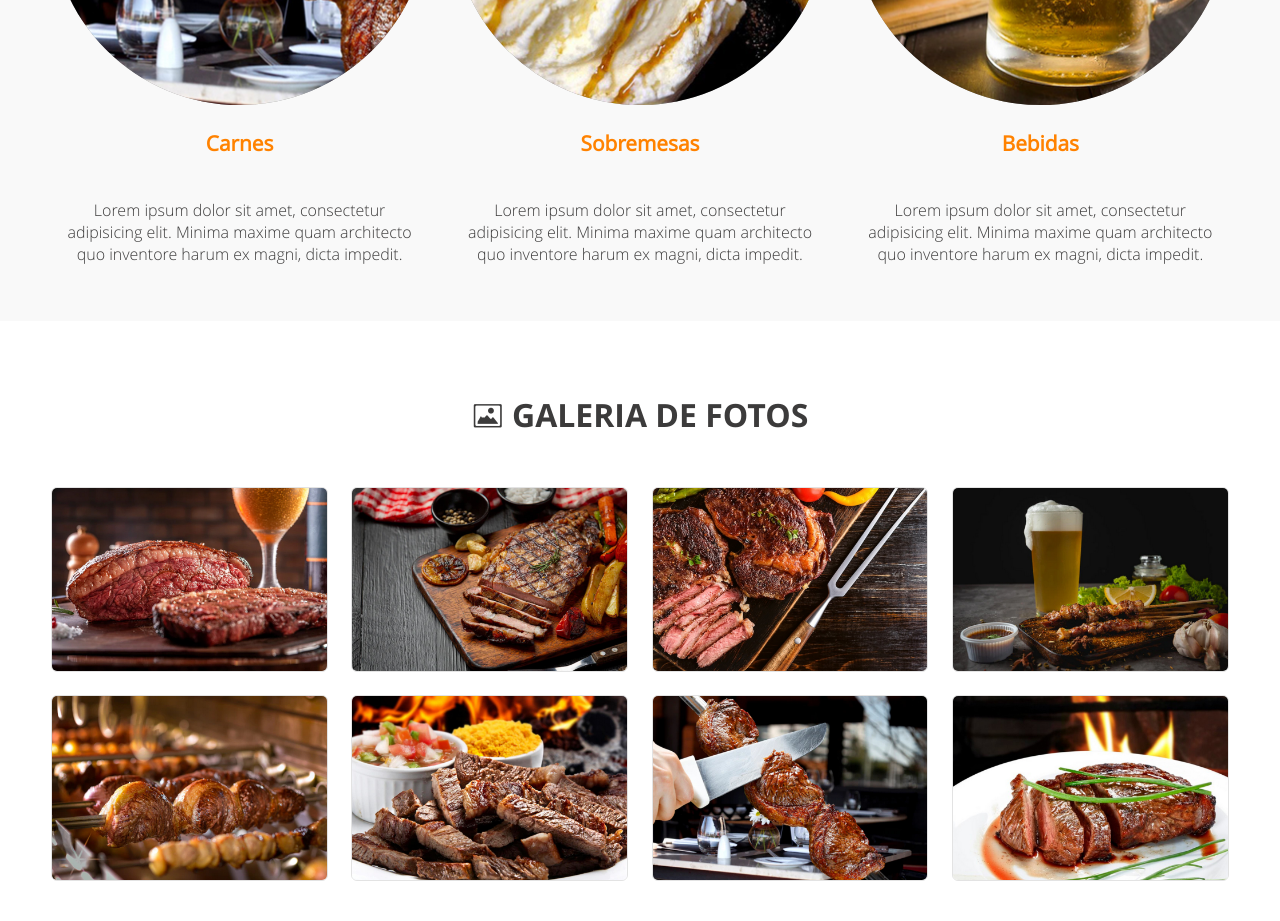
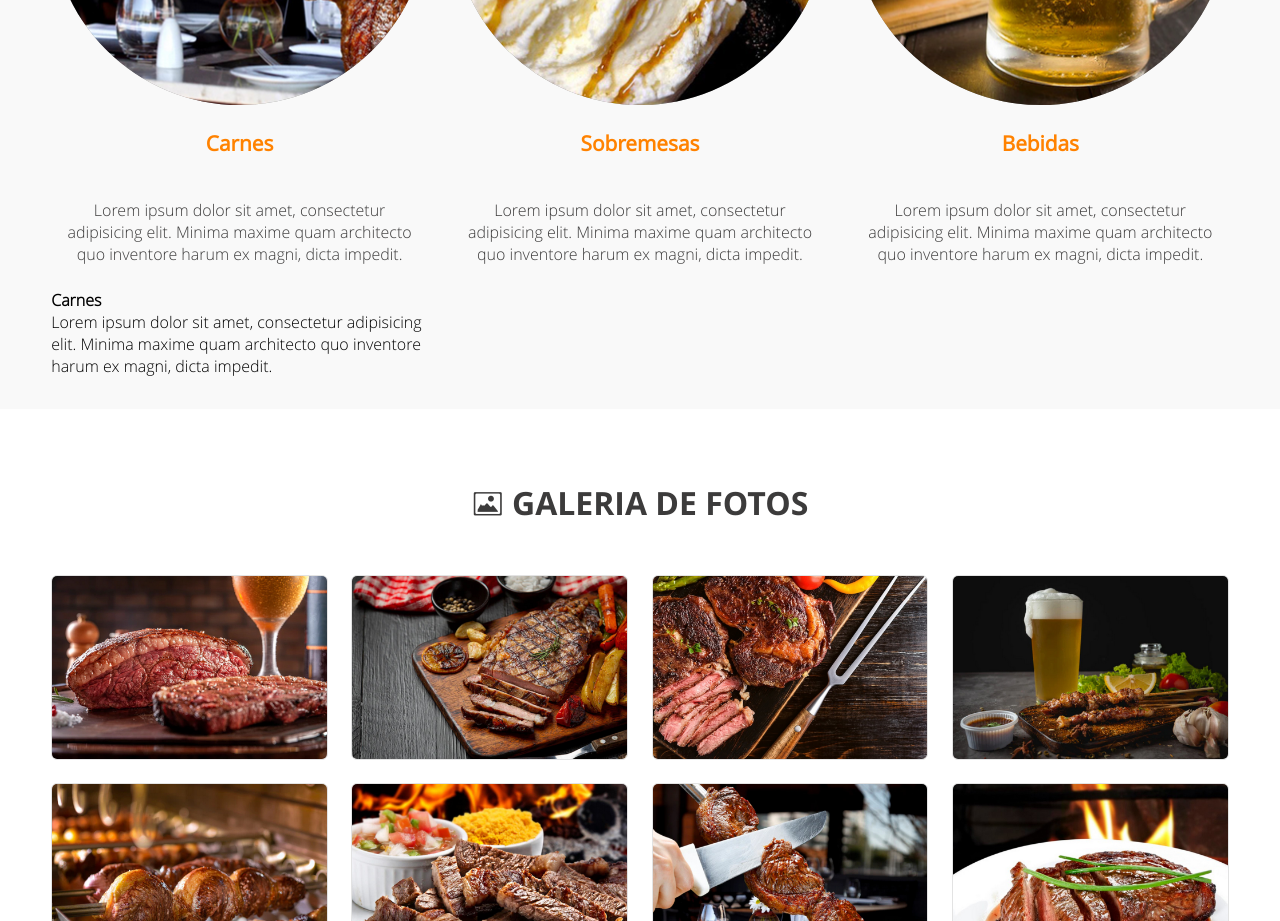
Before and after one commit to uelissonoliveira/Project-novaRH, a plain HTML site: page index.html in a window 1280 px wide. Shown: the part 1100-2021 px from the top of the page. Drawn offline with Linux system fonts and the light colour scheme.

Commit message:
test uel line100

```diff
--- a/index.html
+++ b/index.html
@@ -98,6 +98,10 @@
                       <h4>Carnes</h4>
                       <p>Lorem ipsum dolor sit amet, consectetur adipisicing elit. Minima maxime quam architecto quo inventore harum ex magni, dicta impedit.</p>
                     </div>
+                    <div class="descricao2">
+                        <h4>Carnes</h4>
+                        <p>Lorem ipsum dolor sit amet, consectetur adipisicing elit. Minima maxime quam architecto quo inventore harum ex magni, dicta impedit.</p>
+                      </div>
 
                 </article><!--1-->
 
```
